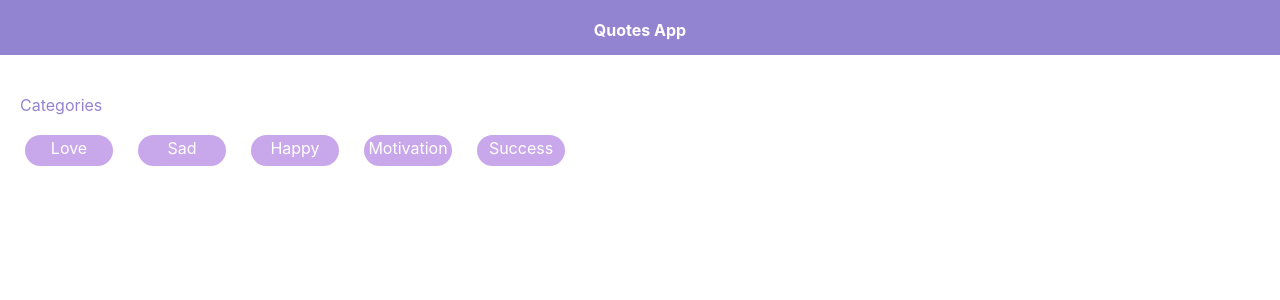
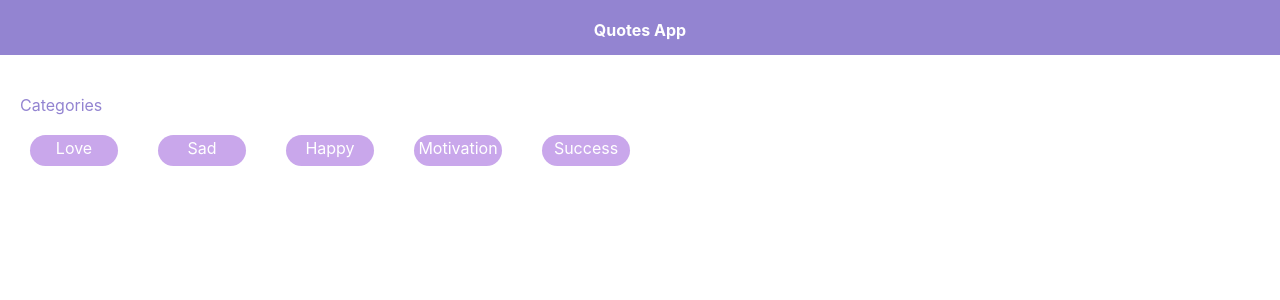
Before and after one commit to ASHINAY/quotes-app-fe, a React (Create React App) app: page / in a window 1280 px wide. Shown: the top 300 px of the page. Built offline with nearby package versions, Linux system fonts and the light colour scheme.

Commit message:
remove unwanted code

```diff
--- a/src/Pages/Homepage.css
+++ b/src/Pages/Homepage.css
@@ -1,10 +1,9 @@
-.MainContainer{
-
-
-    display: flex;
-    justify-content: flex-start;
-    flex-wrap: wrap;
-    flex-direction: row;
-  text-align: center;
-
-  }
+.MainContainer {
+  display: flex;
+  flex-wrap: wrap;
+  flex-direction: row;
+  gap: 40px;
+  margin-left: 30px;
+  margin-top: 20px;
+  color: white;
+}
--- a/src/Pages/Homepage.jsx
+++ b/src/Pages/Homepage.jsx
@@ -1,21 +1,12 @@
 import React from 'react'
 import '../pages/Homepage.css';
-// import { useNavigate} from 'react-router-dom'
 
 function Homepage() {
-  // const navigate = useNavigate();
-  // const onBackButtonClick = () => {
-
-  //   navigate("/Quotespage")
-  // }
-
   return (
     <div>
       <div style={{
-        display: 'flex', justifyContent: 'center', background: '#9384d1',
-        height: '35px', width: '100%', paddingTop: '20px'
+        display: 'flex', justifyContent: 'center', background: '#9384d1', height: '35px', width: '100%', paddingTop: '20px'
       }}>
-
         <div>
           <span style={{ color: 'white', fontWeight: 'bold' }}>Quotes App</span>
         </div>
@@ -23,39 +14,18 @@ function Homepage() {
       </div>
       <div style={{ color: '#9384d1', marginLeft: '20px', marginTop: '40px' }}>Categories</div>
       <div className='MainContainer'>
-        <div style={{
-          width: '88px', height: '28px', marginLeft: '25px', color: 'white', textAlign: 'center',
-          display: 'flex', justifyContent: 'center', marginTop: '20px', background: '#C9A7EB', paddingTop: '3px',
-          borderRadius: '300px'
-        }}>Love</div>
 
-        <div style={{
-          width: '88px', height: '28px', marginLeft: '25px', color: 'white', textAlign: 'center',
-          display: 'flex', justifyContent: 'center', marginTop: '20px', background: '#C9A7EB', paddingTop: '3px',
-          borderRadius: '300px'
-        }}>Sad</div>
+        <div style={{ width: '88px', height: '28px', display: 'flex', justifyContent: 'center', background: '#C9A7EB', paddingTop: '3px', borderRadius: '300px' }}>Love</div>
 
-        <div style={{
-          width: '88px', height: '28px', marginLeft: '25px', color: 'white', textAlign: 'center',
-          display: 'flex', justifyContent: 'center', marginTop: '20px', background: '#C9A7EB', paddingTop: '3px',
-          borderRadius: '300px'
-        }}>Happy</div>
+        <div style={{ width: '88px', height: '28px', display: 'flex', justifyContent: 'center', background: '#C9A7EB', paddingTop: '3px', borderRadius: '300px' }}>Sad</div>
 
-        <div style={{
-          width: '88px', height: '28px', marginLeft: '25px', color: 'white', textAlign: 'center',
-          display: 'flex', justifyContent: 'center', marginTop: '20px', background: '#C9A7EB', paddingTop: '3px',
-          borderRadius: '300px'
-        }}>Motivation</div>
+        <div style={{ width: '88px', height: '28px', display: 'flex', justifyContent: 'center', background: '#C9A7EB', paddingTop: '3px', borderRadius: '300px' }}>Happy</div>
 
-        <div style={{
-          width: '88px', height: '28px', marginLeft: '25px', color: 'white', textAlign: 'center', paddingTop: '3px',
-          display: 'flex', justifyContent: 'center', marginTop: '20px', background: '#C9A7EB',
-          borderRadius: '300px'
-        }}>Success</div>
+        <div style={{ width: '88px', height: '28px', display: 'flex', justifyContent: 'center', background: '#C9A7EB', paddingTop: '3px', borderRadius: '300px' }}>Motivation</div>
+
+        <div style={{ width: '88px', height: '28px', paddingTop: '3px', display: 'flex', justifyContent: 'center', background: '#C9A7EB', borderRadius: '300px' }}>Success</div>
       </div>
     </div>
-
   )
 }
-
 export default Homepage
```
